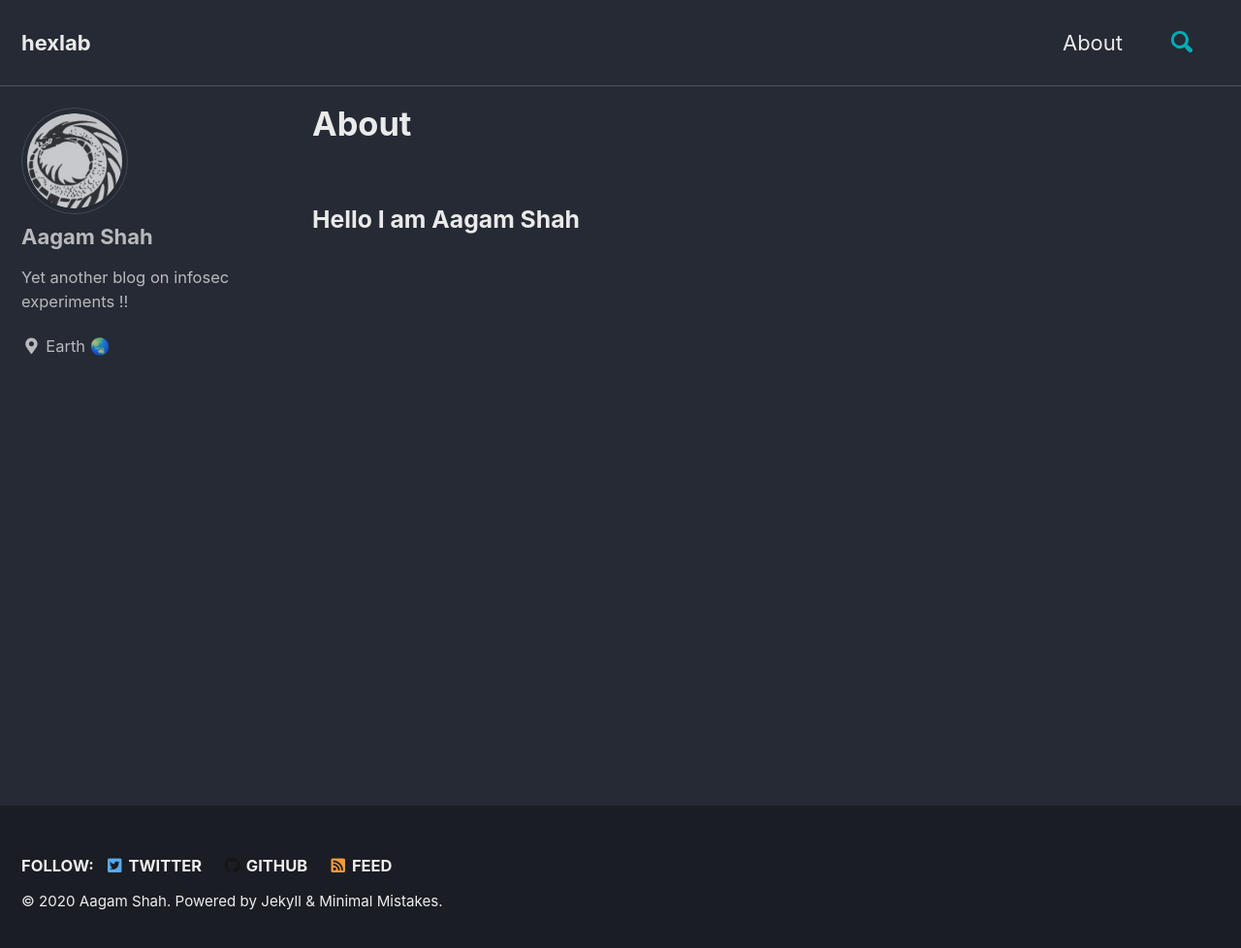
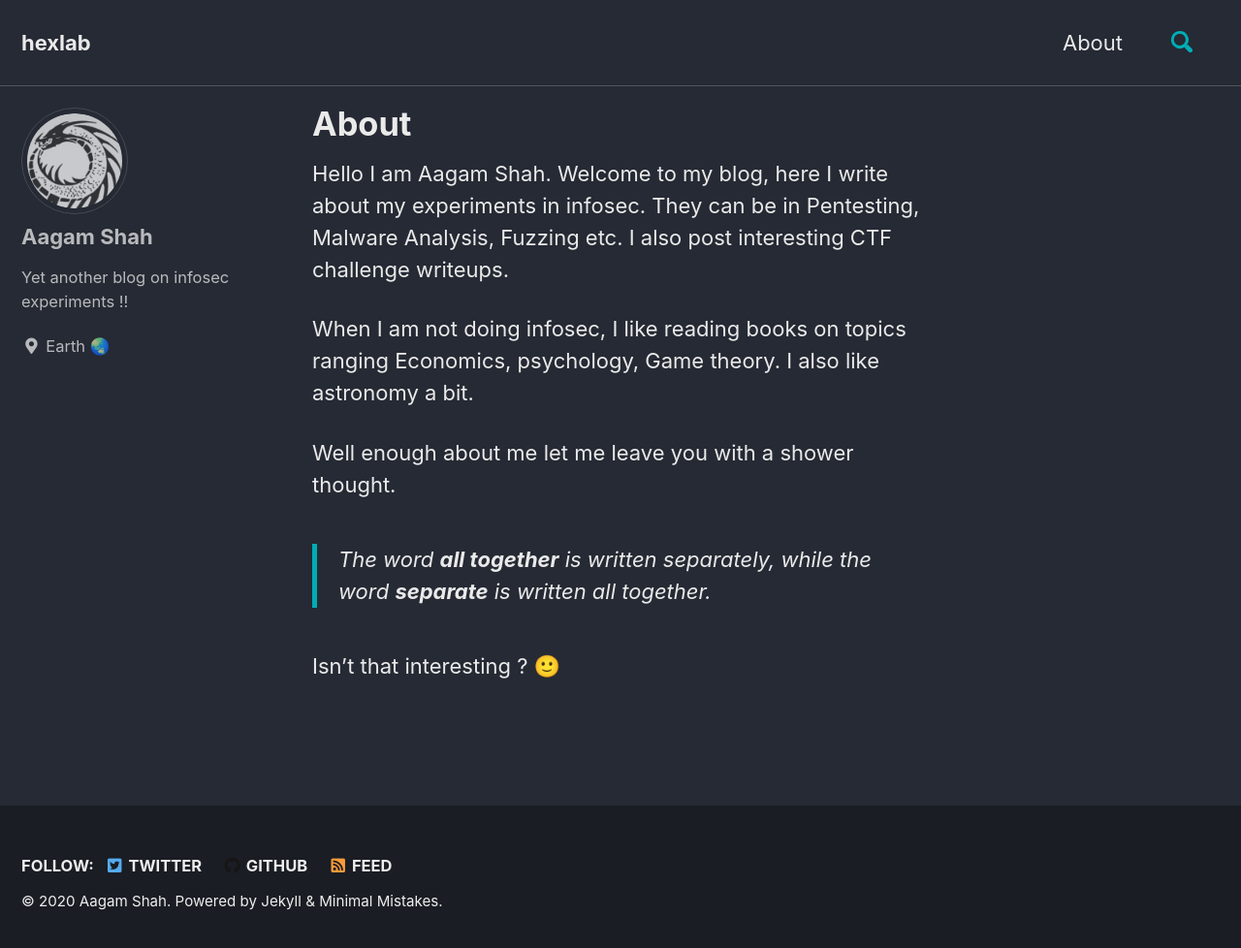
Before and after one commit to neutrinoguy/neutrinoguy.github.io, a Jekyll site: the page built from _pages/about.md, in a window 1280 px wide and 986 px high. Shown: the top 978 px of the window at 97% size. Built offline with Jekyll 4.4.1, drawn with Linux system fonts in a browser that asks for light colours; cached includes are drawn as plain includes.

Commit message:
Added about section

```diff
--- a/_pages/about.md
+++ b/_pages/about.md
@@ -5,5 +5,12 @@ permalink: /about/
 
 ---
 
+Hello I am Aagam Shah. Welcome to my blog, here I write about my experiments in infosec. They can be in Pentesting, Malware Analysis, Fuzzing etc. I also post interesting CTF challenge writeups.
 
-### Hello I am Aagam Shah
+When I am not doing infosec, I like reading books on topics ranging Economics, psychology, Game theory. I also like astronomy a bit.
+
+Well enough about me let me leave you with a shower thought.
+
+> The word **all together** is written separately, while the word **separate** is written all together.
+
+Isn't that interesting ? 🙂
```
